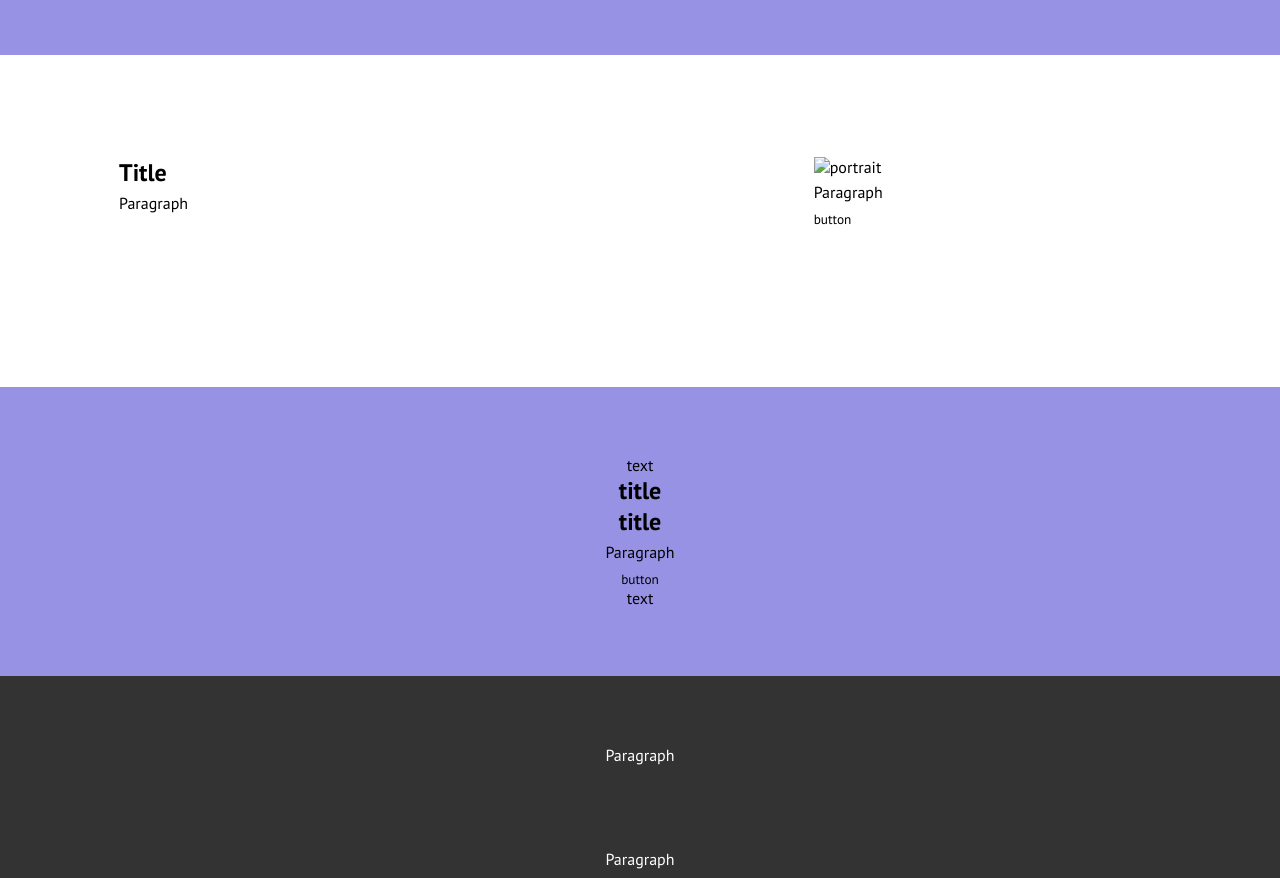
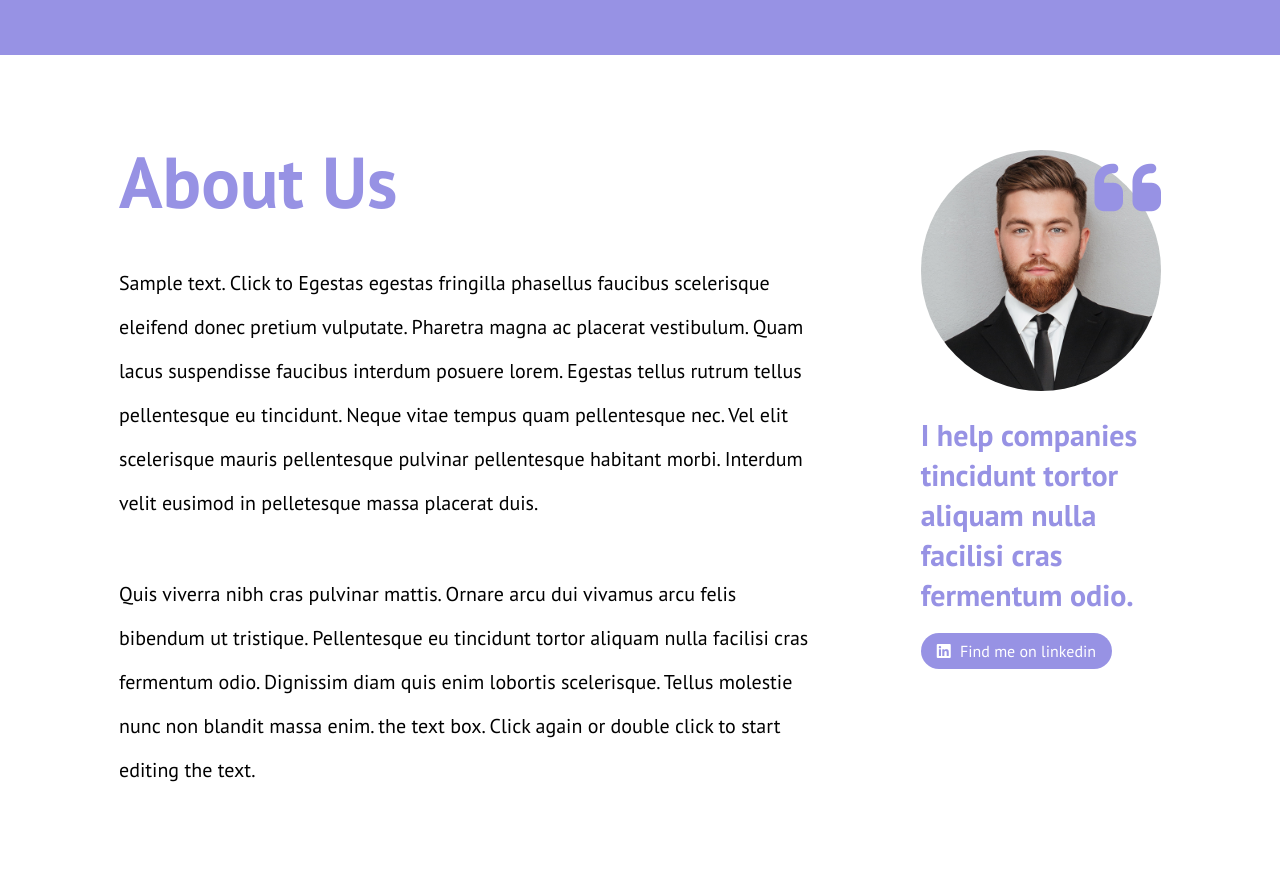
Before and after one commit to redihoxhaa/htmlcss-responsive-layout, a plain HTML site: page index.html in a window 1280 px wide. Shown: the part 4280-5158 px from the top of the page. Drawn offline with Linux system fonts and the light colour scheme.

Commit message:
feat: avanzamento about-us

```diff
--- a/css/style.css
+++ b/css/style.css
@@ -379,16 +379,78 @@ header .container .col .hamburger {
 /* #region about-us */
 
 .about-us .container {
-    padding: 102px 80px 159px;
+    padding: 80px 80px 145px;
+    gap: 107px;
 }
 
 .about-us .container .col.left {
-    flex: 2;
+    width: 66.6666%;
 }
 
+.about-us .container .col.left h2 {
+    font-size: 4.5rem;
+    color: var(--purple);
+}
+
+.about-us .container .col.left p {
+    font-size: 1.25rem;
+    line-height: 2.75rem;
+
+}
+
+.about-us .container .col.left p:first-of-type {
+
+    padding: 33px 0 47px;
+}
+
+
 .about-us .container .col.right {
-    flex: 1;
+    width: 33.3333%;
+    width: 20%;
+    flex-direction: column;
+    flex-grow: 1;
+    margin-top: 15px;
+
 }
+
+.about-us .container .col.right .img-container {
+
+    position: relative;
+}
+
+.about-us .container .col.right .img-container i {
+    position: absolute;
+    top: 0;
+    right: 0;
+    color: var(--purple);
+    font-size: 4.75rem;
+}
+
+.about-us .container .col.right .img-container img {
+    width: 100%;
+    border-radius: 50%;
+    object-fit: cover;
+}
+
+.about-us .container .col.right p {
+    font-size: 1.875rem;
+    color: var(--purple);
+    font-weight: bold;
+    padding: 24px 0 18px;
+    line-height: 2.5rem;
+}
+
+.about-us .container .col.right .btn {
+    background-color: var(--purple);
+    color: white;
+    width: fit-content;
+    font-size: 1rem;
+}
+
+.about-us .container .col.right .btn i {
+    padding-right: 5px;
+}
+
 
 /* #endregion about-us */
 
@@ -533,15 +595,27 @@ footer .info p:first-child {
 
     .about-us .container {
         padding: 102px 64px 159px;
+        gap: 70px;
     }
 
     .about-us .container .col.left {
-        flex: 2;
+        width: 56%;
+        flex-shrink: 0;
     }
 
     .about-us .container .col.right {
-        flex: 1;
+        width: 46%;
     }
+
+    .about-us .container .col.right p {
+        font-size: 1.5rem;
+    }
+
+    .about-us .container .col.left p {
+        font-size: 1.125rem;
+        line-height: 2.5rem;
+    }
+
 
     /* /Sezione about-us */
 }
--- a/index.html
+++ b/index.html
@@ -353,16 +353,31 @@
             <div class="container flex">
                 <!-- Colonna sinistra -->
                 <div class="col left">
-                    <h2>Title</h2>
-                    <p>Paragraph</p>
+                    <h2>About Us</h2>
+                    <p>Sample text. Click to Egestas egestas fringilla phasellus faucibus scelerisque eleifend donec
+                        pretium vulputate. Pharetra magna ac placerat vestibulum. Quam lacus suspendisse faucibus
+                        interdum posuere lorem. Egestas tellus rutrum tellus pellentesque eu tincidunt. Neque vitae
+                        tempus quam pellentesque nec. Vel elit scelerisque mauris pellentesque pulvinar pellentesque
+                        habitant morbi. Interdum velit eusimod in pelletesque massa placerat duis.
+                    </p>
+                    <p>Quis viverra nibh cras pulvinar mattis. Ornare arcu dui vivamus arcu felis bibendum ut
+                        tristique. Pellentesque eu tincidunt tortor aliquam nulla facilisi cras fermentum odio.
+                        Dignissim diam quis enim lobortis scelerisque. Tellus molestie nunc non blandit massa enim. the
+                        text box. Click again or double click to start editing the text.</p>
                 </div>
                 <!-- /Colonna sinistra -->
 
                 <!-- Colonna destra -->
-                <div class="col right">
-                    <img src="" alt="portrait">
-                    <p>Paragraph</p>
-                    <button>button</button>
+                <div class="col right flex">
+                    <div class="img-container">
+                        <img src="img/about.jpg" alt="portrait">
+                        <i class="fa-solid fa-quote-left"></i>
+                    </div>
+
+                    <p>I help companies tincidunt tortor aliquam nulla facilisi cras fermentum odio.</p>
+                    <button class="btn">
+                        <i class="fa-brands fa-linkedin"></i>
+                        <span>Find me on linkedin</span></button>
                 </div>
                 <!-- /Colonna destra -->
 
```
